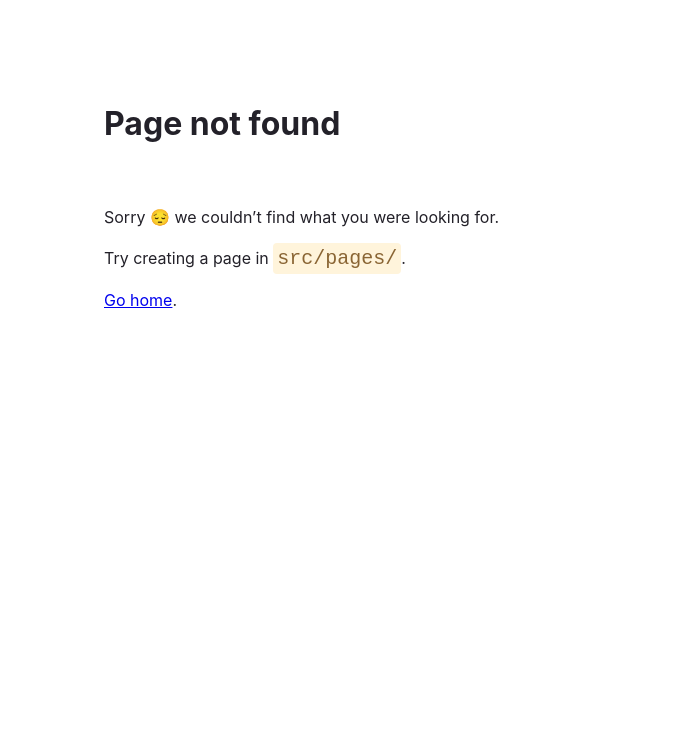
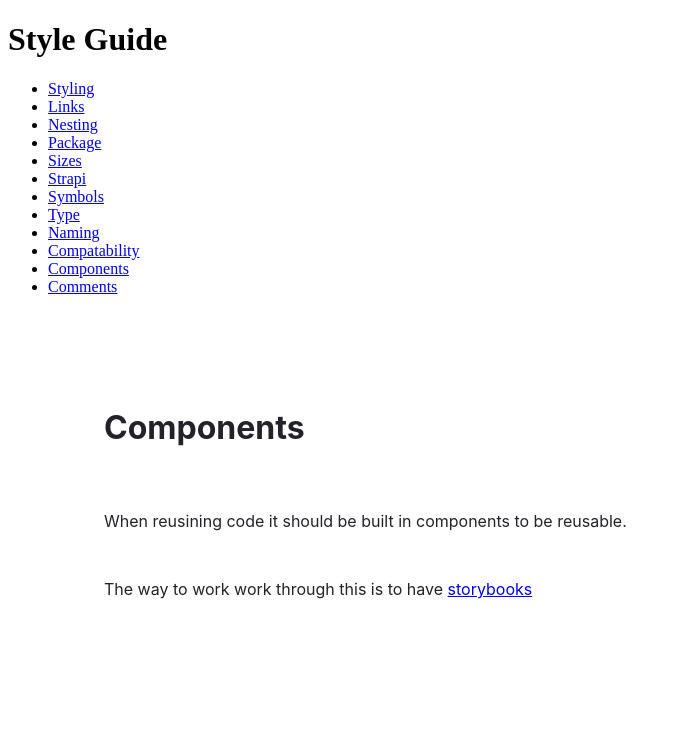
Before and after one commit to rileybathurst/styleguide-tahoewebshop, a Gatsby site: page /components in a window 1280 px wide. Before the commit this address had no page. Shown: the whole page, without its empty margins (0-680 px from the left). Built offline with nearby package versions, Linux system fonts and the light colour scheme; Gatsby itself is replaced by a stand-in of ours.

Commit message:
components page

```diff
--- a/src/components/header.tsx
+++ b/src/components/header.tsx
@@ -19,6 +19,7 @@ const Header = () => {
           <li key="type"><Link to="/type">Type</Link></li>
           <li key="naming"><Link to="/naming">Naming</Link></li>
           <li key="compatability"><Link to="/compatability">Compatability</Link></li>
+          <li key="components"><Link to="/components">Components</Link></li>
           <li key="comments"><Link to="/comments">Comments</Link></li>
         </ul>
       </nav>
--- /dev/null
+++ b/src/pages/components.js
@@ -0,0 +1,47 @@
+import * as React from "react"
+import { Link } from "gatsby"
+
+import Header from "../components/header";
+
+// styles
+const pageStyles = {
+  color: "#232129",
+  padding: "96px",
+  fontFamily: "-apple-system, Roboto, sans-serif, serif",
+}
+const headingStyles = {
+  marginTop: 0,
+  marginBottom: 64,
+  maxWidth: 320,
+}
+
+const paragraphStyles = {
+  marginBottom: 48,
+}
+const codeStyles = {
+  color: "#8A6534",
+  padding: 4,
+  backgroundColor: "#FFF4DB",
+  fontSize: "1.25rem",
+  borderRadius: 4,
+}
+
+const ComponentsPage = () => {
+  return (
+    <>
+      <Header />
+      <main style={pageStyles}>
+        <title>Components</title>
+        <h1 style={headingStyles}>Components</h1>
+        <p style={paragraphStyles}>
+          When reusining code it should be built in components to be reusable.
+        </p>
+        <p style={paragraphStyles}>
+          The way to work work through this is to have <a href="https://storybook.js.org/" target='_blank' rel='noreferrer'>storybooks</a>
+        </p>
+      </main>
+    </>
+  )
+}
+
+export default ComponentsPage
--- a/src/pages/naming.js
+++ b/src/pages/naming.js
@@ -39,6 +39,7 @@ const NamingPage = () => {
       <p>Default file index.html or index.js / index.tsx</p>
       <p>Default script <code>app.js</code> or <code>app.tsx</code></p>
       <p>Default css or scss <code>styles.css</code></p>
+      <p><a href="https://google.github.io/styleguide/jsguide.html#file-name" target='_blank' rel='noreferrer'>File names must be all lowercase and may include underscores (_) or dashes (-), but no additional punctuation.</a>
 
       <h2>Variable Naming Conventions</h2>
       <p>Try to use wikipedia when possible</p>
--- a/src/pages/symbols.tsx
+++ b/src/pages/symbols.tsx
@@ -15,6 +15,7 @@ const SymbolsPage = () => {
         </a>
         <ul>
           <li><code>&thinsp; & thinsp; - thin space</code></li>
+          <li><code>&apos; & apos; - apostrophe</code></li>
         </ul>
         backup <br />
         https://www.toptal.com/designers/htmlarrows/
```
Also changed, not shown: src/pages/index.js (+5 -4 lines).
